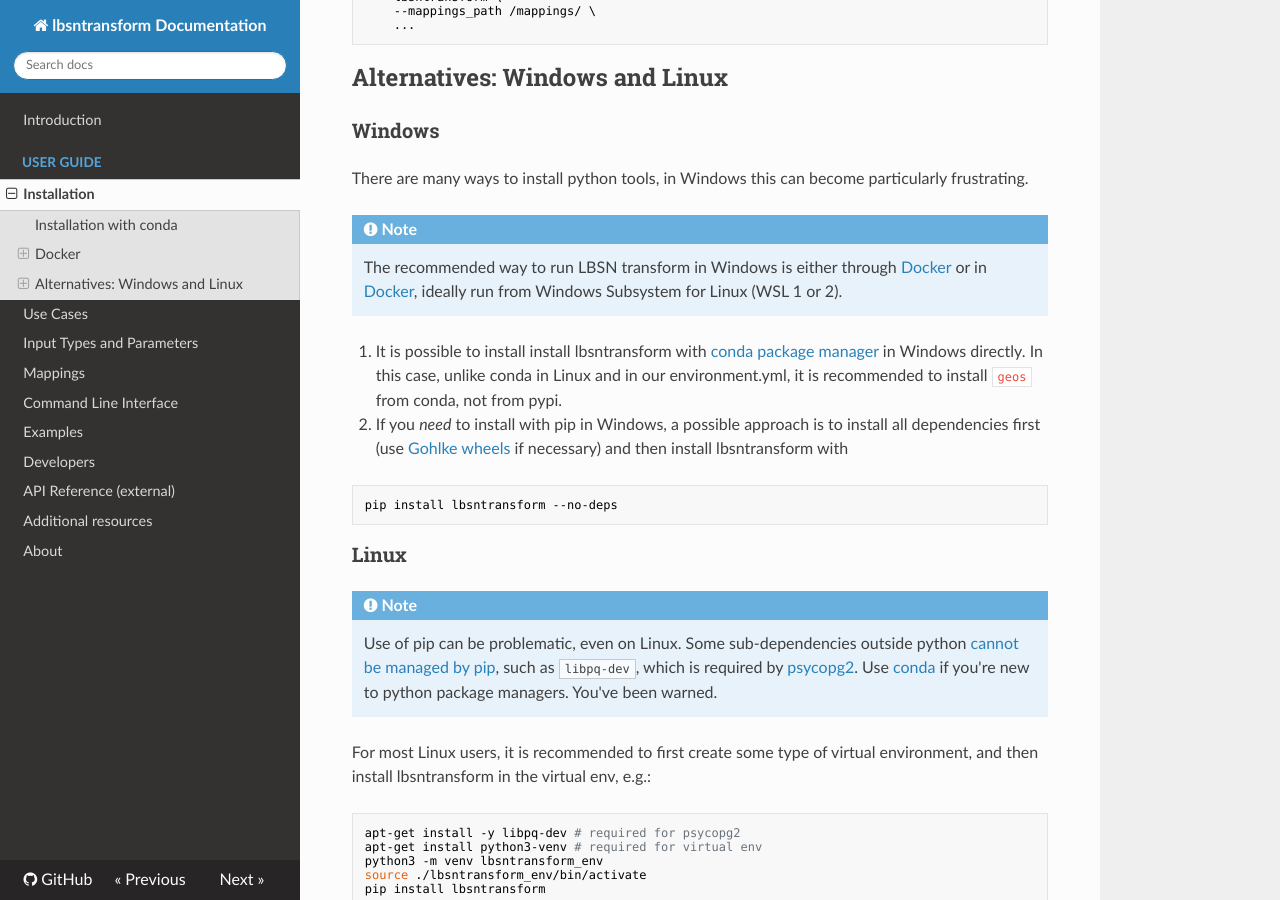
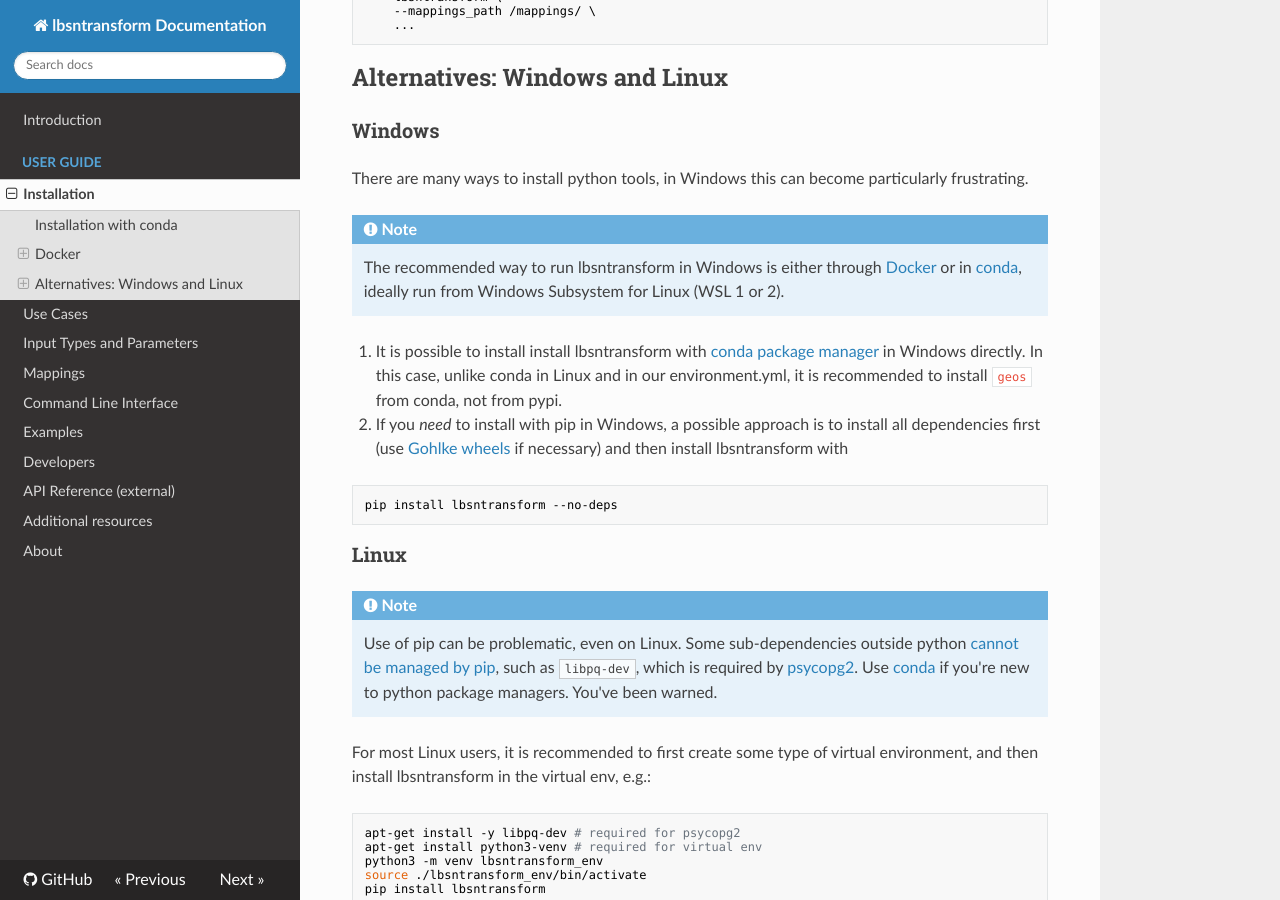
Before and after one commit to Sieboldianus/lbsntransform, an MkDocs documentation site: the page built from docs/setup.md, in a window 1280 px wide and 900 px high, scrolled down 2618 px. Built offline with MkDocs 1.6.1, drawn with Linux system fonts in a browser that asks for light colours; nearby versions of some CDN libraries.

Commit message:
docs: Fix typo

```diff
--- a/docs/setup.md
+++ b/docs/setup.md
@@ -115,8 +115,8 @@ docker run \
 There are many ways to install python tools, in Windows this can become particularly frustrating.
 
 !!! note
-    The recommended way to run LBSN transform in Windows is either through [Docker](#docker) or in
-    [Docker](#installation-with-conda), ideally run from Windows Subsystem for Linux (WSL 1 or 2).
+    The recommended way to run lbsntransform in Windows is either through [Docker](#docker) or in
+    [conda](#installation-with-conda), ideally run from Windows Subsystem for Linux (WSL 1 or 2).
 
 1. It is possible to install install lbsntransform with [conda package manager](#installation-with-conda) in Windows directly.
    In this case, unlike conda in Linux and in our environment.yml, it is recommended to install `geos` from conda, not from pypi.
```
